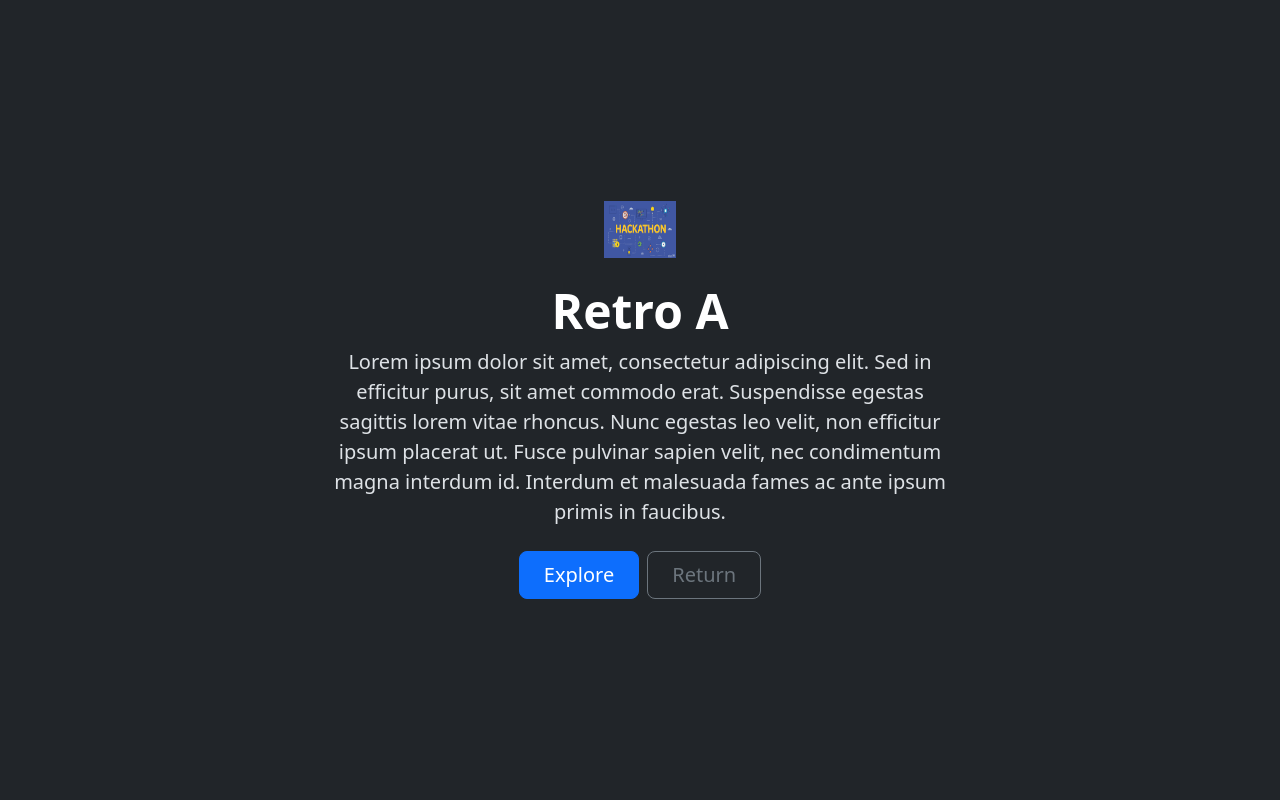
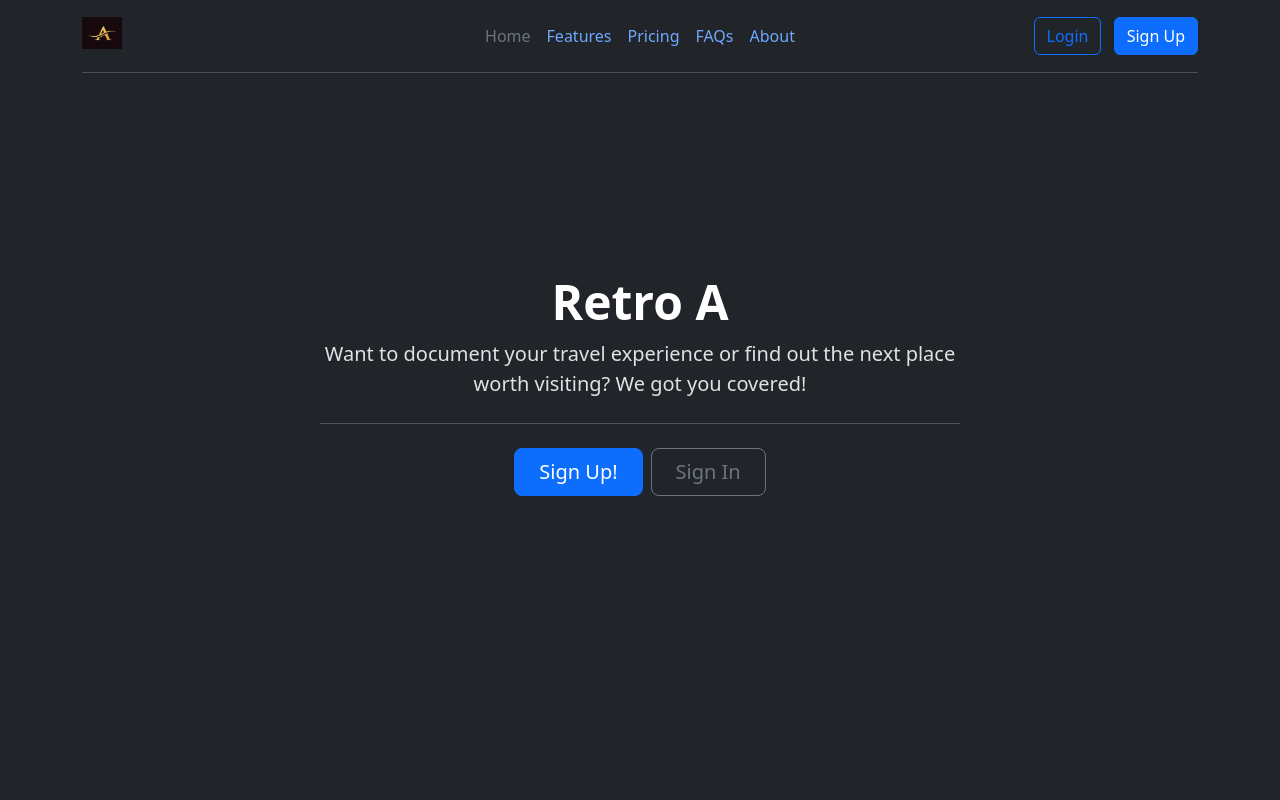
Before and after one commit to posiboy/pipe_project, a Flask app: page / in a window 1280 px wide. Run offline with Flask 3, Linux system fonts and the light colour scheme; some libraries are stand-ins or nearby versions.

Commit message:
Update architecture and project progress

```diff
--- a/main.py
+++ b/main.py
@@ -1,6 +1,10 @@
 from flask import Flask, render_template
+from flask_bootstrap import Bootstrap5
+from forms import LoginForm
 
 app = Flask(__name__)
+app.config['SECRET_KEY'] = '123456789'
+Bootstrap5(app)
 
 
 @app.route('/')
@@ -8,5 +12,13 @@ def home():
     return render_template('index.html')
 
 
+@app.route('/login')
+def login():
+    login_form = LoginForm()
+    if login_form.validate_on_submit():
+        pass
+    return render_template('login.html', form=login_form)
+
+
 if __name__ == '__main__':
-    app.run(debug=False)
+    app.run(debug=True)
--- a/requirements.txt
+++ b/requirements.txt
@@ -1,3 +1,6 @@
+Flask==3.0.3
+Bootstrap-Flask==2.4.0
 gunicorn==22.0.0
 Werkzeug==3.0.0
-Flask==3.0.3
+Flask-WTF==1.2.1
+WTForms==3.0.1
--- a/static/css/styles.css
+++ b/static/css/styles.css
@@ -1,7 +1,13 @@
 body {
-    display: flex;
-    flex-direction: column;
-    align-items: center;
-    justify-content: center;
     height: 100vh;
 }
+
+#logo {
+    height: 32px;
+    width: 40px;
+}
+
+.hero {
+    margin-top: 100px;
+    padding-top: 100px;
+}
--- /dev/null
+++ b/templates/base.html
@@ -0,0 +1,66 @@
+<!DOCTYPE html>
+<html lang="en" data-bs-theme="dark">
+  <head>
+    <meta charset="UTF-8" />
+    <meta
+      name="viewport"
+      content="width=device-width, initial-scale=1, shrink-to-fit=no"
+    />
+
+    {% block styles %}
+    <!-- Bootstrap-Flask CSS -->
+        {{ bootstrap.load_css() }}
+    <!-- Link to styles.css-->
+        <link rel="stylesheet" href="{{ url_for('static', filename='css/styles.css') }}">
+    {% endblock %}
+    <title>{% block title %}{% endblock %}</title>
+
+  </head>
+  <body>
+    <!-- Navbar -->
+    <div class="container">
+        <header class="d-flex flex-wrap align-items-center justify-content-center justify-content-md-between py-3 mb-4 border-bottom">
+          <div class="col-md-3 mb-2 mb-md-0">
+            <a href="/" class="d-inline-flex link-body-emphasis text-decoration-none">
+              <!-- Logo -->
+               <img src="{{ url_for('static', filename='assets/img/retro-a.jpg') }}" alt="retro-a logo" id="logo">
+            </a>
+          </div>
+
+          <ul class="nav col-12 col-md-auto mb-2 justify-content-center mb-md-0">
+            <li><a href="{{ url_for('home') }}" class="nav-link px-2 link-secondary">Home</a></li>
+            <li><a href="#" class="nav-link px-2">Features</a></li>
+            <li><a href="#" class="nav-link px-2">Pricing</a></li>
+            <li><a href="#" class="nav-link px-2">FAQs</a></li>
+            <li><a href="#" class="nav-link px-2">About</a></li>
+          </ul>
+
+          <div class="col-md-3 text-end">
+            <a class="btn btn-outline-primary me-2" href="{{ url_for('login') }}">Login</a>
+            <a class="btn btn-primary" href="{{ url_for('login') }}">Sign Up</a>
+          </div>
+        </header>
+    </div>
+    {% block content %}{% endblock %}
+
+    <!-- Footer -->
+    <!-- <div class="container">
+        <footer class="d-flex flex-wrap justify-content-between align-items-center py-3 my-4 border-top">
+            <div class="col-md-4 d-flex align-items-center">
+              <a href="/" class="mb-3 me-2 mb-md-0 text-body-secondary text-decoration-none lh-1">
+                <svg class="bi" width="30" height="24"><use xlink:href="#bootstrap"></use></svg>
+              </a>
+              <span class="mb-3 mb-md-0 text-body-secondary">© 2024 Retro A</span>
+            </div>
+
+            <ul class="nav col-md-4 justify-content-end list-unstyled d-flex">
+              <li class="ms-3"><a class="text-body-secondary" href="#"><svg class="bi" width="24" height="24"><use xlink:href="#twitter"></use></svg></a></li>
+              <li class="ms-3"><a class="text-body-secondary" href="#"><svg class="bi" width="24" height="24"><use xlink:href="#instagram"></use></svg></a></li>
+              <li class="ms-3"><a class="text-body-secondary" href="#"><svg class="bi" width="24" height="24"><use xlink:href="#facebook"></use></svg></a></li>
+            </ul>
+        </footer>
+    </div> -->
+    {% block scripts %}
+        {{ bootstrap.load_js() }}
+    {% endblock %}
+</body>
--- a/templates/index.html
+++ b/templates/index.html
@@ -1,32 +1,19 @@
-<!DOCTYPE html>
-<html lang="en"  data-bs-theme="dark">
-<head>
-    <meta charset="UTF-8">
-    <meta name="viewport" content="width=device-width, initial-scale=1.0">
-    <link href="https://cdn.jsdelivr.net/npm/bootstrap@5.3.3/dist/css/bootstrap.min.css" rel="stylesheet"
-          integrity="sha384-QWTKZyjpPEjISv5WaRU9OFeRpok6YctnYmDr5pNlyT2bRjXh0JMhjY6hW+ALEwIH" crossorigin="anonymous">
-    <link rel="stylesheet" href="{{ url_for('static', filename='css/styles.css') }}"/>
-    <title>Retro A</title>
-</head>
-<body>
-    <div class="px-4 py-5 my-5 text-center">
-    <img class="d-block mx-auto mb-4" src="{{ url_for('static', filename='assets/img/hackathon.png') }}" alt="" width="72" height="57">
+{% extends 'base.html' %}
+{% block title %}Retro A{% endblock %}
+
+{% block content %}
+    <div class="text-center hero">
         <h1 class="display-5 fw-bold text-body-emphasis">Retro A</h1>
         <div class="col-lg-6 mx-auto">
             <p class="lead mb-4">
-            Lorem ipsum dolor sit amet, consectetur adipiscing elit. Sed in efficitur purus, sit amet commodo erat. Suspendisse
-            egestas sagittis lorem vitae rhoncus. Nunc egestas leo velit, non efficitur ipsum placerat ut. Fusce pulvinar sapien velit,
-            nec condimentum magna interdum id. Interdum et malesuada fames ac ante ipsum primis in faucibus.
+                Want to document your travel experience or find out the next place worth visiting? We got you covered!
             </p>
+            <hr class="my-4">
             <div class="d-grid gap-2 d-sm-flex justify-content-sm-center">
-        <button type="button" class="btn btn-primary btn-lg px-4 gap-3">Explore</button>
-        <button type="button" class="btn btn-outline-secondary btn-lg px-4">Return</button>
+                <button type="button" class="btn btn-primary btn-lg px-4 gap-3">Sign Up!</button>
+                <button type="button" class="btn btn-outline-secondary btn-lg px-4">Sign In</button>
             </div>
         </div>
     </div>
 
-<script src="https://cdn.jsdelivr.net/npm/bootstrap@5.3.3/dist/js/bootstrap.bundle.min.js"
-    integrity="sha384-YvpcrYf0tY3lHB60NNkmXc5s9fDVZLESaAA55NDzOxhy9GkcIdslK1eN7N6jIeHz" crossorigin="anonymous">
-</script>
-</body>
-</html>
+{% endblock %}
```
Also changed, not shown: forms.py (added, +19 -0 lines), templates/login.html (added, +10 -0 lines), static/assets/img/retro-a.jpg (added), 1 other file. Lines whose indentation alone changed are shown as unchanged.
